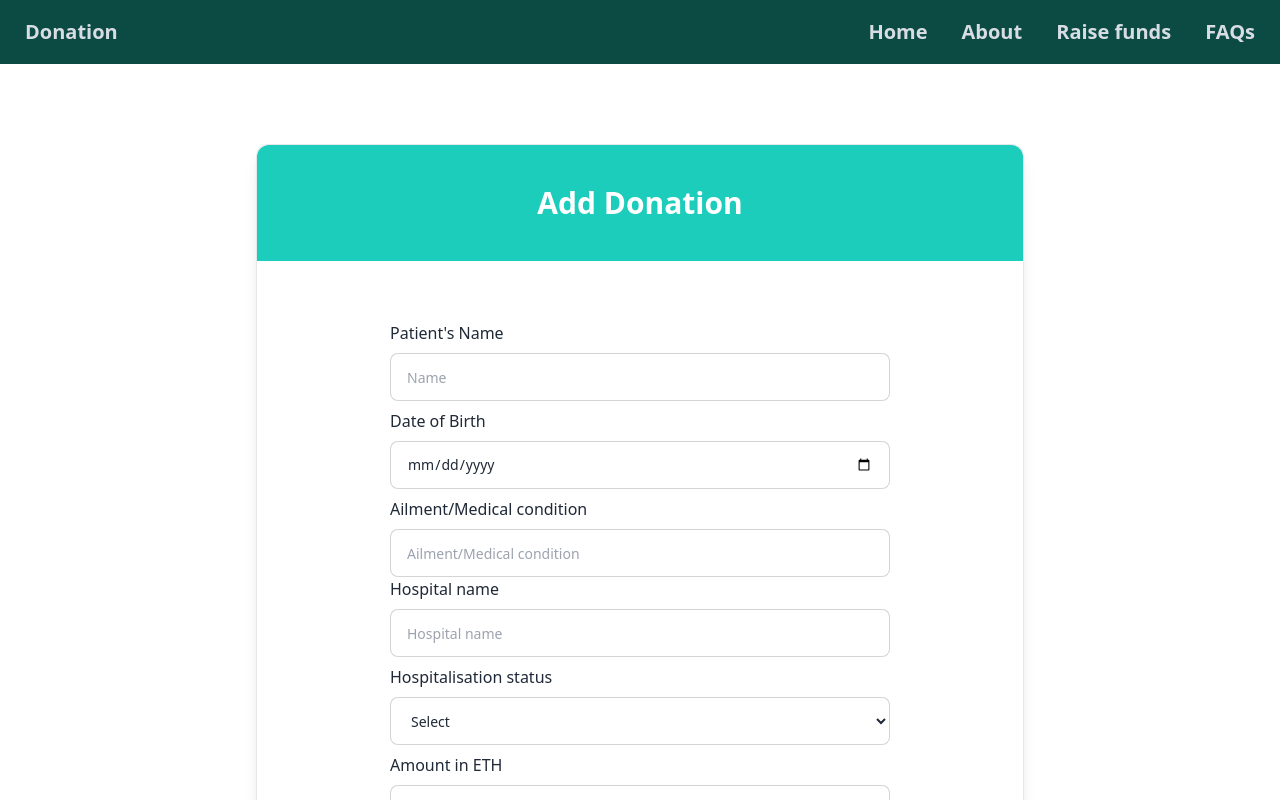
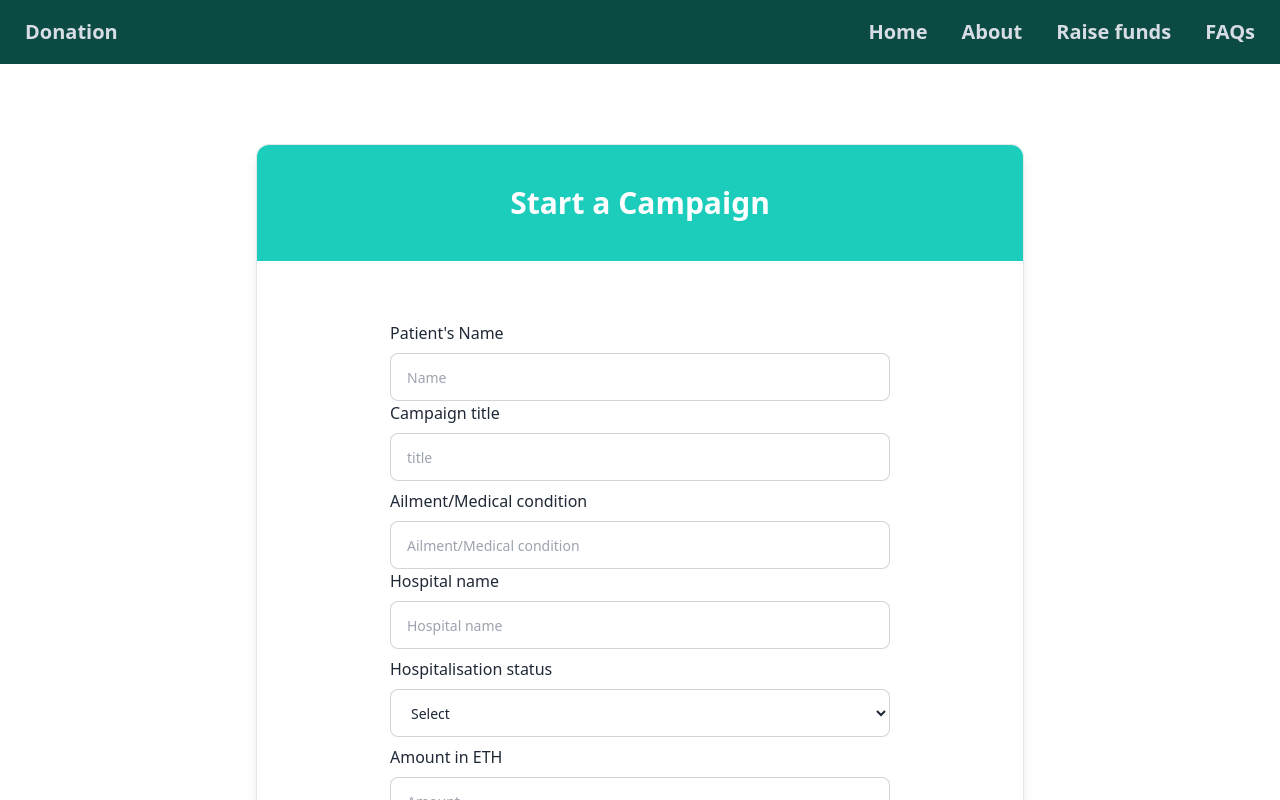
Before and after one commit to SWATHI-R2/Crowdfunding, a Svelte app: page /donate in a window 1280 px wide. Shown: the top 800 px of the page. Built offline with nearby package versions, Linux system fonts and the light colour scheme.

Commit message:
add file

```diff
--- a/src/pages/Donate.svelte
+++ b/src/pages/Donate.svelte
@@ -4,13 +4,13 @@
 <div>
     <Navbar/>
     <div class="  shadow-lg rounded-xl border broder-2 max-w-screen-md flex flex-col mx-auto mt-20">
-      <div class="text-3xl text-white text-center font-semibold mb-5 bg-accent p-10 rounded-t-xl" >Add Donation</div>
+      <div class="text-3xl text-white text-center font-semibold mb-5 bg-accent p-10 rounded-t-xl" >Start a Campaign</div>
       <div class="mx-auto p-10 px-20 w-fit flex flex-col">
 
         <div class="mb-2">Patient's Name</div>
         <input type="text" placeholder="Name" class="input input-bordered input-md w-[500px]" />
-        <div class="my-2">Date of Birth</div>
-        <input type="date" placeholder="Date of Birth" class="mx-auto input input-bordered input-md w-full max-w-s " />
+        <div class="mb-2">Campaign title</div>
+        <input type="text" placeholder="title" class="input input-bordered input-md w-[500px]" />
         <div class="my-2">Ailment/Medical condition</div>
         <input type="text" placeholder="Ailment/Medical condition" class="input input-bordered input-md w-[500px]" />
         <div class="mb-2">Hospital name</div>
```
